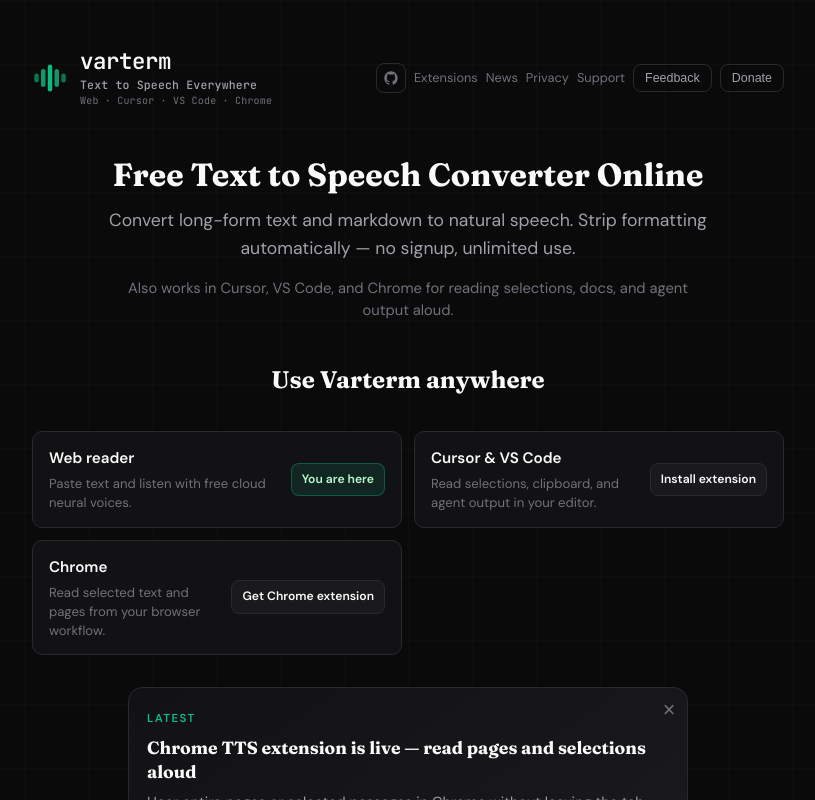
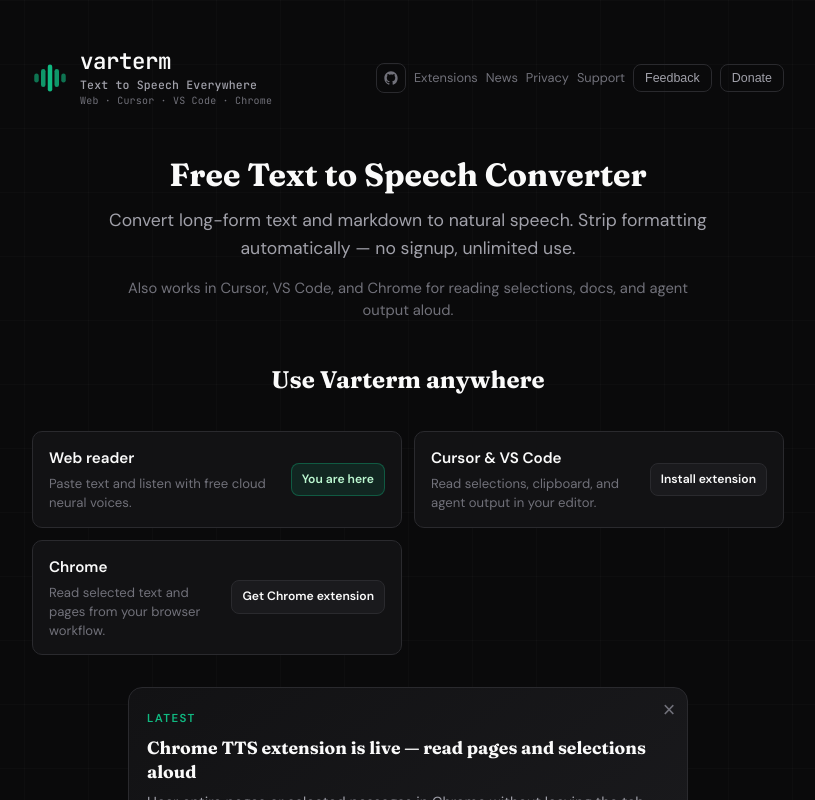
Before and after one commit to varterm/platform, a Next.js app: page / in a window 1280 px wide. Shown: the top 800 px of the page, without its empty margins (232-1047 px from the left). Built offline with nearby package versions, Linux system fonts and the light colour scheme; no server answers.

Commit message:
Drop Online from the homepage header and titles.
The live H1 still read Converter Online; this matches the site to Free Text to Speech Converter.

```diff
--- a/app/HomeClient.js
+++ b/app/HomeClient.js
@@ -638,7 +638,7 @@
       {/* Hero Section with H1 for SEO */}
       <section className={styles.heroSection} aria-labelledby="hero-heading">
         <h1 id="hero-heading" className={styles.heroTitle}>
-          Free Text to Speech Converter Online
+          Free Text to Speech Converter
         </h1>
         <p className={styles.heroSubtitle}>
           Convert long-form text and markdown to natural speech. Strip formatting automatically — no
--- a/app/layout.js
+++ b/app/layout.js
@@ -7,11 +7,11 @@
 export const metadata = {
   metadataBase: new URL(siteUrl),
   title: {
-    default: 'Free Text to Speech Online | Varterm TTS',
+    default: 'Free Text to Speech Converter | Varterm TTS',
     template: '%s | Varterm',
   },
   description:
-    'Free online text to speech converter with long-form support and markdown cleanup. No signup, unlimited use. Also available for Cursor, VS Code, and Chrome.',
+    'Free text to speech converter with long-form support and markdown cleanup. No signup, unlimited use. Also available for Cursor, VS Code, and Chrome.',
   keywords: [
     'free tts',
     'text to speech online',
@@ -44,9 +44,9 @@
     telephone: false,
   },
   openGraph: {
-    title: 'Free Text to Speech Online | Varterm',
+    title: 'Free Text to Speech Converter | Varterm',
     description:
-      'Convert long-form text and markdown to natural speech online. Free, no signup, unlimited usage. Extensions for Cursor, VS Code, and Chrome.',
+      'Convert long-form text and markdown to natural speech. Free, no signup, unlimited usage. Extensions for Cursor, VS Code, and Chrome.',
     url: siteUrl,
     siteName: 'Varterm',
     locale: 'en_US',
@@ -62,7 +62,7 @@
   },
   twitter: {
     card: 'summary_large_image',
-    title: 'Free Text to Speech Online | Varterm',
+    title: 'Free Text to Speech Converter | Varterm',
     description:
       'Free text to speech with long-form support, markdown cleanup, and no signup. Web reader plus Cursor, VS Code, and Chrome extensions.',
     images: ['/og-image.png'],
@@ -92,9 +92,9 @@
 const jsonLd = {
   '@context': 'https://schema.org',
   '@type': 'WebApplication',
-  name: 'Varterm - Free Text to Speech Online',
+  name: 'Varterm - Free Text to Speech Converter',
   description:
-    'Free online text to speech converter with long-form document support, markdown stripping, and natural neural voices. No signup required.',
+    'Free text to speech converter with long-form document support, markdown stripping, and natural neural voices. No signup required.',
   url: siteUrl,
   applicationCategory: 'UtilitiesApplication',
   operatingSystem: 'Any',
```
Also changed, not shown: public/llms.txt.
